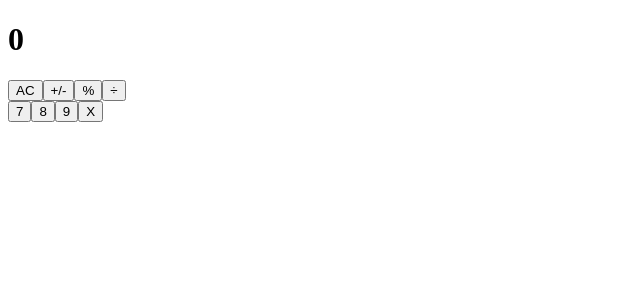
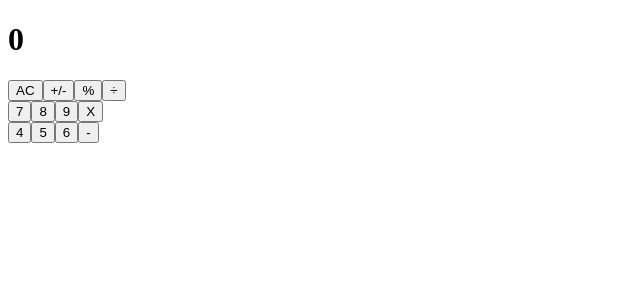
Before and after one commit to george-shammar/math-calc-app, a React (Create React App) app: page / in a window 1280 px wide. Shown: the top 300 px of the page, without its empty margins (0-640 px from the left). Built offline with nearby package versions, Linux system fonts and the light colour scheme.

Commit message:
Add third row of buttons

```diff
--- a/src/components/ButtonPanel.js
+++ b/src/components/ButtonPanel.js
@@ -23,6 +23,12 @@ class ButtonPanel extends React.Component {
           {this.renderButton('9')}
           {this.renderButton('X')}
         </div>
+        <div>
+          {this.renderButton('4')}
+          {this.renderButton('5')}
+          {this.renderButton('6')}
+          {this.renderButton('-')}
+        </div>
       </div>
     );
   }
```
